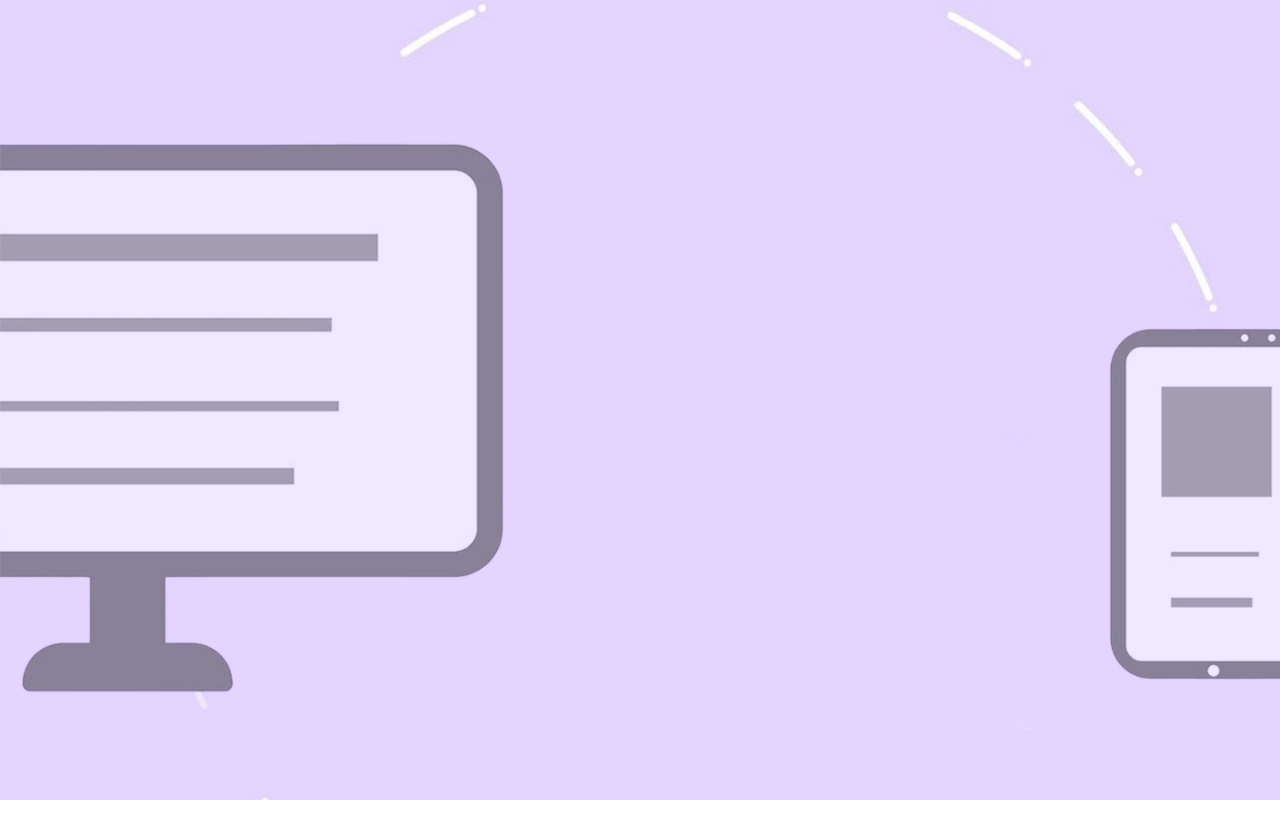
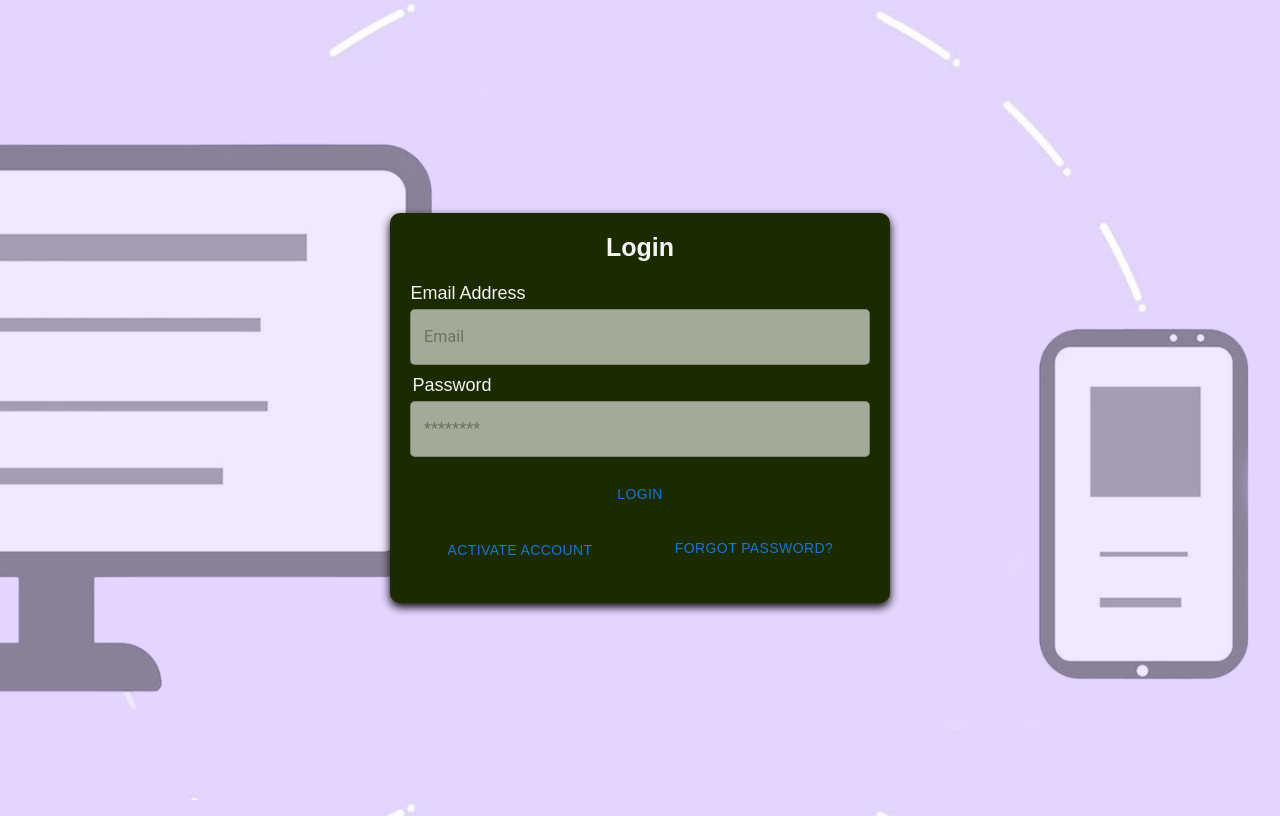
Before and after one commit to ceylinerdogan/CompanyOrganizationSoftwareFrontend, a React (Create React App) app: page / in a window 1280 px wide. Before the commit this address had no page. Built offline with nearby package versions, Linux system fonts and the light colour scheme.

Commit message:
error fixed 2

```diff
--- a/src/App.js
+++ b/src/App.js
@@ -13,7 +13,7 @@
 
       <div className="App">
           <Routes>
-          <Route path="/login" element={<Login/>} />
+          <Route path="/" element={<Login/>} />
           <Route path="resetpassword" element={<ResetPassword/>} />
           <Route path="activateuser" element={<ActivateUser/>} />
           <Route path="setpassword" element={<SetPassword/>} />
--- a/src/SetNewPassword.js
+++ b/src/SetNewPassword.js
@@ -47,7 +47,7 @@
     };
 
     const handleSnackbarButtonClickSet=()=>{
-        navigateLN('/login');
+        navigateLN('/');
     }
     const handleSnackbarButtonClickError=()=>{
         navigateEN('/resetpassword');
--- a/src/SetPassword.js
+++ b/src/SetPassword.js
@@ -45,7 +45,7 @@
     };
 
     const handleSnackbarButtonClickSet=()=>{
-        navigateL('/login');
+        navigateL('/');
     }
     const handleSnackbarButtonClickError=()=>{
         navigateE('/activateuser');
```
